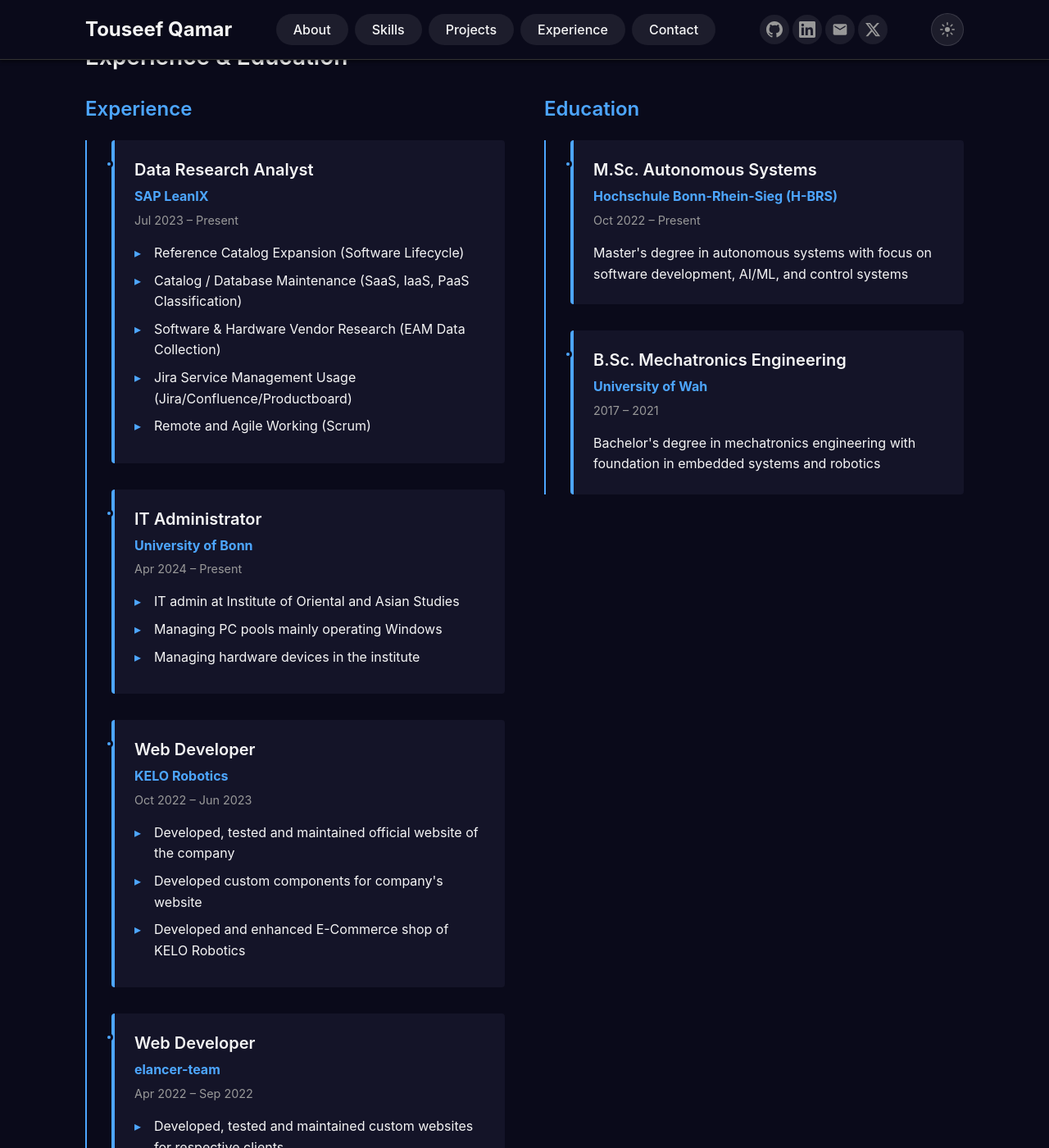
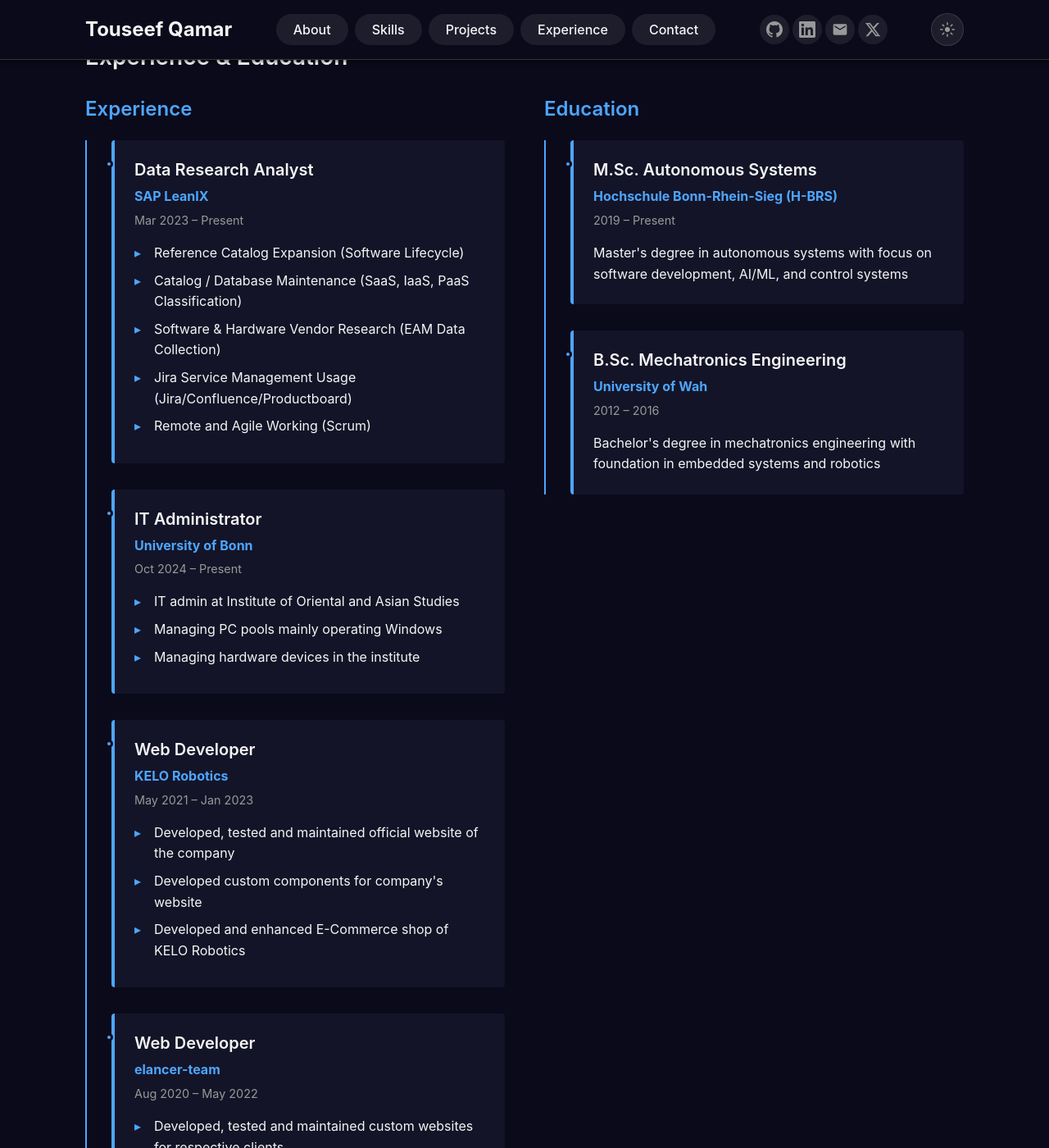
Before and after one commit to TouseefQ/touseefq.github.io, a Jekyll site: the page built from index.html, in a window 1280 px wide and 1400 px high, scrolled down 3251 px. Shown: the whole window at 82% size. Built offline with Jekyll 4.4.1, drawn with Linux system fonts in a browser that asks for light colours; some of the changed text lies outside the part shown.

Commit message:
chore: update experience timeline dates and add firebase-debug.log to gitignore
Updated dates across work experience and education entries to reflect accurate timeline. Also added firebase-debug.log to gitignore to prevent Firebase CLI debug logs from appearing in git status.

```diff
--- a/_data/experience.yml
+++ b/_data/experience.yml
@@ -1,6 +1,6 @@
 - title: "Data Research Analyst"
   company: "SAP LeanIX"
-  dates: "Jul 2023 – Present"
+  dates: "Mar 2023 – Present"
   description:
   bullets:
     - "Reference Catalog Expansion (Software Lifecycle)"
@@ -12,7 +12,7 @@
 
 - title: "IT Administrator"
   company: "University of Bonn"
-  dates: "Apr 2024 – Present"
+  dates: "Oct 2024 – Present"
   description:
   bullets:
     - "IT admin at Institute of Oriental and Asian Studies"
@@ -22,7 +22,7 @@
 
 - title: "Web Developer"
   company: "KELO Robotics"
-  dates: "Oct 2022 – Jun 2023"
+  dates: "May 2021 – Jan 2023"
   description:
   bullets:
     - "Developed, tested and maintained official website of the company"
@@ -32,13 +32,13 @@
 
 - title: "M.Sc. Autonomous Systems"
   company: "Hochschule Bonn-Rhein-Sieg (H-BRS)"
-  dates: "Oct 2022 – Present"
+  dates: "2019 – Present"
   description: "Master's degree in autonomous systems with focus on software development, AI/ML, and control systems"
   type: "education"
 
 - title: "Web Developer"
   company: "elancer-team"
-  dates: "Apr 2022 – Sep 2022"
+  dates: "Aug 2020 – May 2022"
   description:
   bullets:
     - "Developed, tested and maintained custom websites for respective clients"
@@ -48,7 +48,7 @@
 
 - title: "Freelance Web Developer"
   company: "Fiverr"
-  dates: "Sep 2019 – Mar 2022"
+  dates: "Jan 2013 – Dec 2021"
   description:
   bullets:
     - "Worked with 300+ clients and helped them create their online presence"
@@ -57,6 +57,6 @@
 
 - title: "B.Sc. Mechatronics Engineering"
   company: "University of Wah"
-  dates: "2017 – 2021"
+  dates: "2012 – 2016"
   description: "Bachelor's degree in mechatronics engineering with foundation in embedded systems and robotics"
   type: "education"
```
Also changed, not shown: 1 other file.
